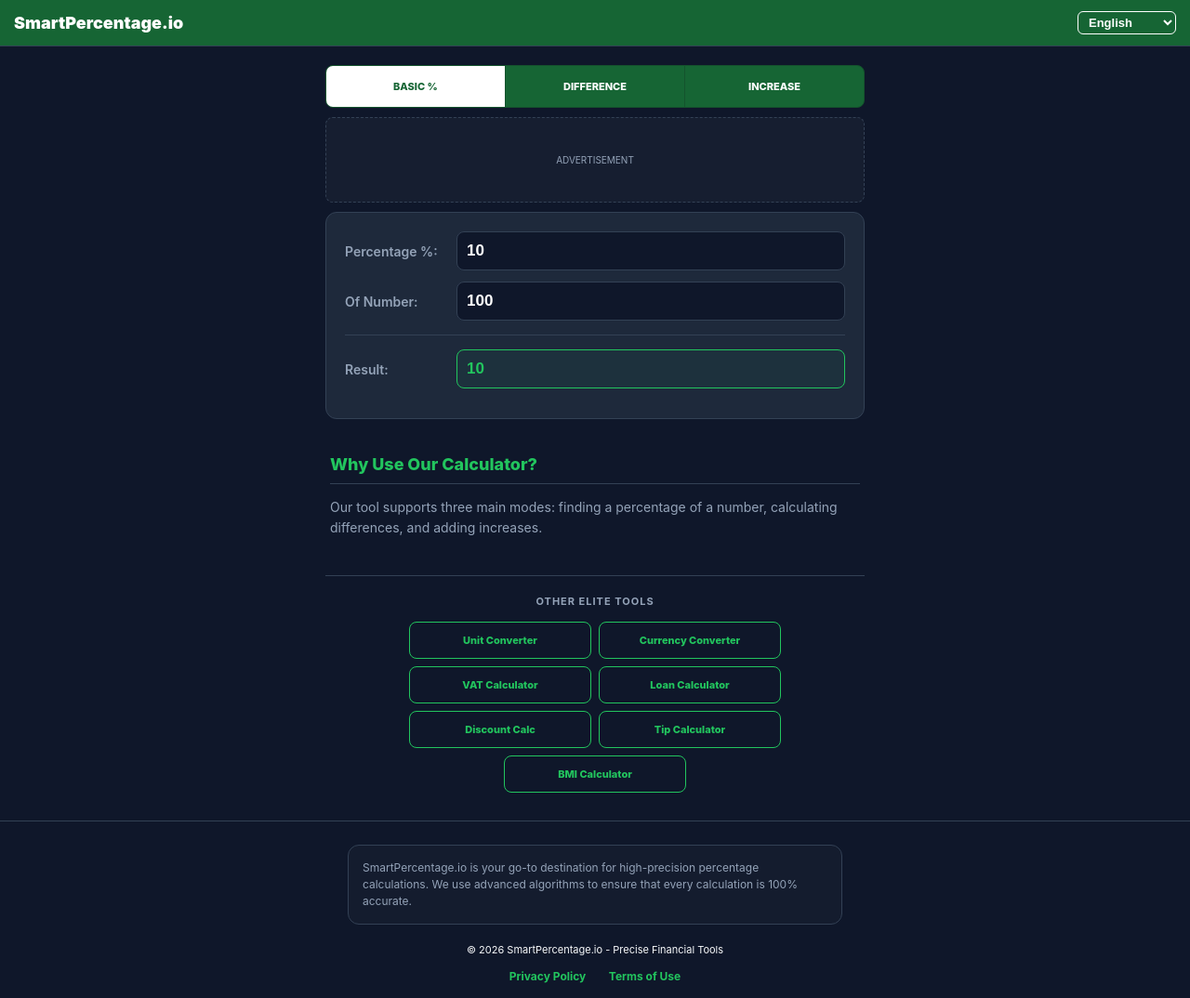
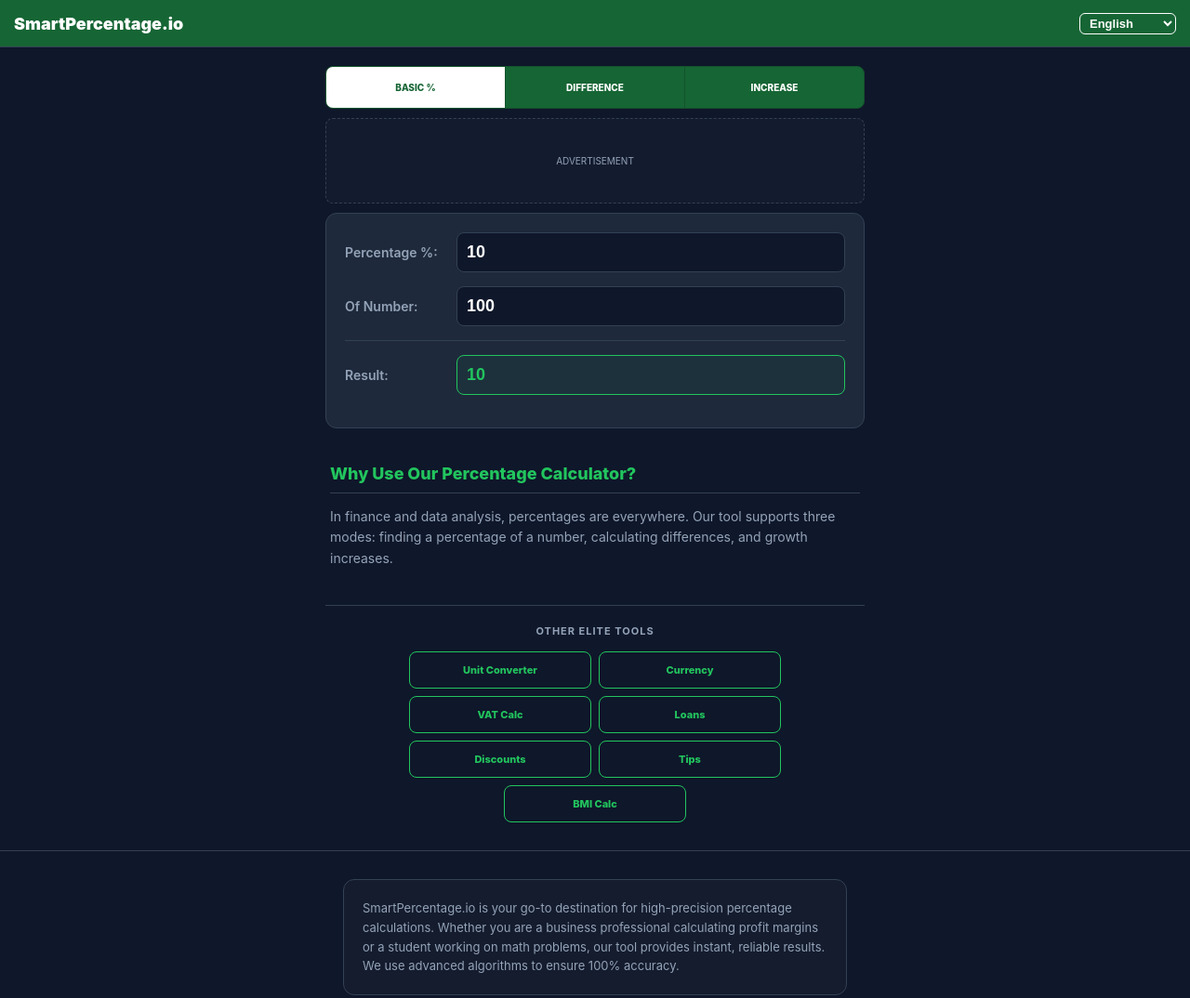
Before and after one commit to smart-converter/percentage-calculator, a plain HTML site: page index.htm in a window 1280 px wide. Shown: the top 1074 px of the page at 93% size. Drawn offline with Linux system fonts and the light colour scheme.

Commit message:
Update index.htm

```diff
--- a/index.htm
+++ b/index.htm
@@ -2,49 +2,48 @@
 <html lang="en">
 <head>
     <meta charset="UTF-8">
-    <meta name="viewport" content="width=device-width, initial-scale=1.0">
-    <title>Percentage Calculator Pro - Fast & Accurate Online Tool</title>
+    <meta name="viewport" content="width=device-width, initial-scale=1.0, maximum-scale=1.0, user-scalable=no">
+    <title>Percentage Calculator Pro - Fast & Accurate</title>
     <style>
         :root {
             --bg-dark: #0f172a;
             --card-bg: #1e293b;
             --accent-green: #22c55e;
             --text-light: #f8fafc;
-            --text-muted: #94a3b8; /* Зробив трохи м'якшим як у Unit */
+            --text-muted: #94a3b8;
             --border-color: #334155;
-            --border-glow: rgba(255, 255, 255, 0.1);
         }
 
         body { font-family: -apple-system, system-ui, sans-serif; margin: 0; padding: 0; background-color: var(--bg-dark); color: var(--text-light); -webkit-font-smoothing: antialiased; }
 
-        .top-header { background-color: #166534; padding: 12px 15px; display: flex; align-items: center; justify-content: space-between; border-bottom: 1px solid var(--border-color); }
+        .top-header { background-color: #166534; padding: 0 15px; height: 50px; display: flex; align-items: center; justify-content: space-between; border-bottom: 1px solid var(--border-color); }
         .top-header h1 { margin: 0; font-size: 18px; font-weight: 900; color: white; }
-        .lang-switcher { background: transparent; border: 1px solid white; color: white; padding: 3px 7px; border-radius: 6px; font-size: 13px; cursor: pointer; font-weight: 700; }
+        .lang-switcher { background: transparent; border: 1px solid white; color: white; padding: 2px 6px; border-radius: 6px; font-size: 13px; cursor: pointer; font-weight: 700; outline: none; }
+        .lang-switcher option { color: #333; }
 
-        .container { max-width: 600px; margin: 0 auto; padding: 10px; box-sizing: border-box; min-height: 100vh; }
+        .container { max-width: 600px; margin: 0 auto; padding: 10px; box-sizing: border-box; }
 
         .tabs-grid {
             display: grid; grid-template-columns: repeat(3, 1fr); gap: 1px;
             background-color: #14532d; border: 1px solid #14532d;
             margin: 10px 0; border-radius: 8px; overflow: hidden;
         }
-        .tab { background: #166534; color: #fff; height: 44px; text-align: center; cursor: pointer; font-size: 11px; font-weight: 800; text-transform: uppercase; display: flex; align-items: center; justify-content: center; border: none; }
+        .tab { background: #166534; color: #fff; height: 44px; text-align: center; cursor: pointer; font-size: 10px; font-weight: 800; text-transform: uppercase; display: flex; align-items: center; justify-content: center; border: none; }
         .tab.active { background: #fff; color: #166534; }
 
         .ad-space {
-            background: rgba(255, 255, 255, 0.03); border: 1px dashed var(--border-color);
+            background: rgba(255, 255, 255, 0.02); border: 1px dashed var(--border-color);
             margin: 10px 0; text-align: center; color: var(--text-muted);
             font-size: 10px; height: 90px; display: flex; align-items: center; justify-content: center; border-radius: 8px;
         }
 
         .converter-box { border: 1px solid var(--border-color); padding: 20px; background: var(--card-bg); border-radius: 12px; }
-        .row { display: flex; align-items: center; margin-bottom: 12px; }
+        .row { display: flex; align-items: center; margin-bottom: 15px; }
         .row label { width: 120px; font-size: 14px; color: var(--text-muted); font-weight: 600; }
 
-        /* ТУТ ВИПРАВЛЕНО НА СТИЛЬ UNIT */
         .input-field {
             flex: 1; padding: 10px; border: 1px solid var(--border-color); border-radius: 8px;
-            font-size: 17px; font-weight: 700; background: #0f172a; color: #fff; outline: none; width: 100%; box-sizing: border-box;
+            font-size: 18px; font-weight: 700; background: #0f172a; color: #fff; outline: none; width: 100%; box-sizing: border-box;
         }
         .res-field { color: var(--accent-green) !important; border-color: var(--accent-green) !important; background: rgba(34, 197, 94, 0.05) !important; }
 
@@ -54,18 +53,16 @@
         .tools-network { padding: 20px 0; text-align: center; border-top: 1px solid var(--border-color); margin-top: 10px; }
         .tools-network h4 { margin: 0 0 15px 0; color: var(--text-muted); font-size: 11px; text-transform: uppercase; letter-spacing: 1px; }
 
-        /* ОБМЕЖЕННЯ ШИРИНИ СІТКИ ЯК У UNIT */
         .tools-grid { display: grid; grid-template-columns: 1fr 1fr; gap: 8px; max-width: 400px; margin: 0 auto; }
         .tool-link-btn { padding: 10px 5px; border: 1px solid var(--accent-green); color: var(--accent-green); text-decoration: none; border-radius: 8px; font-size: 11px; font-weight: 800; display: flex; align-items: center; justify-content: center; height: 40px; box-sizing: border-box; }
         .tool-link-btn:last-child:nth-child(odd) { grid-column: 1 / span 2; justify-self: center; width: calc(50% - 4px); }
 
-        footer { border-top: 1px solid var(--border-color); padding: 25px 15px; text-align: center; }
-        /* КОМПАКТНИЙ ТЕКСТОВИЙ БЛОК */
-        .footer-info-block { border: 1px solid var(--border-color); border-radius: 12px; padding: 15px; margin: 0 auto 20px auto; background: rgba(255, 255, 255, 0.02); text-align: left; max-width: 500px; font-size: 12px; line-height: 1.5; color: var(--text-muted); }
+        footer { border-top: 1px solid var(--border-color); padding: 30px 15px; text-align: center; }
+        .footer-info-block { border: 1px solid var(--border-color); border-radius: 12px; padding: 20px; margin: 0 auto 20px auto; background: rgba(255, 255, 255, 0.02); text-align: left; max-width: 500px; font-size: 13px; line-height: 1.6; color: var(--text-muted); }
         .footer-link { color: var(--accent-green); text-decoration: none; cursor: pointer; padding: 0 10px; font-weight: 700; font-size: 12px; }
 
         .modal { display: none; position: fixed; z-index: 10000; left: 0; top: 0; width: 100%; height: 100%; background: rgba(0,0,0,0.85); overflow-y: auto; }
-        .modal-content { background: var(--card-bg); margin: 10% auto; padding: 25px; width: 85%; max-width: 500px; border-radius: 12px; position: relative; border: 1px solid var(--border-color); color: white; }
+        .modal-content { background: var(--card-bg); margin: 10% auto; padding: 25px; width: 85%; max-width: 500px; border-radius: 12px; position: relative; border: 1px solid var(--border-color); color: white; line-height: 1.6; }
         .close-btn { position: absolute; right: 10px; top: 0; font-size: 32px; cursor: pointer; color: var(--text-muted); }
     </style>
 </head>
@@ -88,7 +85,7 @@
     <div class="converter-box">
         <div id="calc-ui"></div>
         <div class="row" style="margin-top: 15px; border-top: 1px solid var(--border-color); padding-top: 15px;">
-            <label id="lbl-result" for="valOut">Result:</label>
+            <label id="lbl-result">Result:</label>
             <input type="text" id="valOut" class="input-field res-field" readonly>
         </div>
     </div>
@@ -99,12 +96,12 @@
         <h4 id="txt-other-tools">Other Elite Tools</h4>
         <div class="tools-grid">
             <a href="https://smart-converter.github.io/unit-converter/" class="tool-link-btn" id="lnk-unit">Unit Converter</a>
-            <a href="https://smart-converter.github.io/currency-converter/" class="tool-link-btn" id="lnk-cur">Currency Converter</a>
-            <a href="https://smart-converter.github.io/vat-calculator/" class="tool-link-btn" id="lnk-vat">VAT Calculator</a>
-            <a href="https://smart-converter.github.io/loan-calculator/" class="tool-link-btn" id="lnk-loan">Loan Calculator</a>
-            <a href="https://smart-converter.github.io/discount-calculator/" class="tool-link-btn" id="lnk-disc">Discount Calc</a>
-            <a href="https://smart-converter.github.io/tip-calculator/" class="tool-link-btn" id="lnk-tip">Tip Calculator</a>
-            <a href="https://smart-converter.github.io/bmi-calculator/" class="tool-link-btn" id="lnk-bmi">BMI Calculator</a>
+            <a href="https://smart-converter.github.io/currency-converter/" class="tool-link-btn" id="lnk-cur">Currency</a>
+            <a href="https://smart-converter.github.io/vat-calculator/" class="tool-link-btn" id="lnk-vat">VAT Calc</a>
+            <a href="https://smart-converter.github.io/loan-calculator/" class="tool-link-btn" id="lnk-loan">Loans</a>
+            <a href="https://smart-converter.github.io/discount-calculator/" class="tool-link-btn" id="lnk-disc">Discounts</a>
+            <a href="https://smart-converter.github.io/tip-calculator/" class="tool-link-btn" id="lnk-tip">Tips</a>
+            <a href="https://smart-converter.github.io/bmi-calculator/" class="tool-link-btn" id="lnk-bmi">BMI Calc</a>
         </div>
     </div>
 </div>
@@ -127,33 +124,49 @@
         en: {
             res: "Result:", other: "Other Elite Tools", cats: ["Basic %", "Difference", "Increase"],
             l1: "Percentage %", l2: "Of Number", l3: "Initial Value", l4: "Final Value", l5: "Value",
-            unit: "Unit Converter", cur: "Currency Converter", vat: "VAT Calculator", loan: "Loan Calculator", disc: "Discount Calc", tip: "Tip Calculator", bmi: "BMI Calculator",
-            footer: "SmartPercentage.io is your go-to destination for high-precision percentage calculations. We use advanced algorithms to ensure that every calculation is 100% accurate.",
-            seo: `<h2>Why Use Our Calculator?</h2><p>Our tool supports three main modes: finding a percentage of a number, calculating differences, and adding increases.</p>`,
+            unit: "Unit Converter", cur: "Currency", vat: "VAT Calc", loan: "Loans", disc: "Discounts", tip: "Tips", bmi: "BMI Calc",
+            footer: "SmartPercentage.io is your go-to destination for high-precision percentage calculations. Whether you are a business professional calculating profit margins or a student working on math problems, our tool provides instant, reliable results. We use advanced algorithms to ensure 100% accuracy.",
+            seo: `<h2>Why Use Our Percentage Calculator?</h2><p>In finance and data analysis, percentages are everywhere. Our tool supports three modes: finding a percentage of a number, calculating differences, and growth increases.</p>`,
             privacy: "Privacy Policy", terms: "Terms of Use",
-            privText: "<h2>Privacy Policy</h2><p>We do not store any data. All calculations are performed instantly in your browser.</p>",
-            termsText: "<h2>Terms of Use</h2><p>Our tools are for informational purposes. Verify results for critical tasks.</p>"
+            privText: "<h2>Privacy Policy</h2><p>Calculations are performed locally in your browser. No data is stored.</p>",
+            termsText: "<h2>Terms of Use</h2><p>For informational purposes only. Please verify important calculations.</p>"
         },
         uk: {
-            res: "Результат:", other: "Інші інструменти", cats: ["Базовий %", "Різниця", "Приріст"],
+            res: "Результат:", other: "Інші професійні інструменти", cats: ["Базовий %", "Різниця", "Приріст"],
             l1: "Відсоток %", l2: "Від числа", l3: "Початкове", l4: "Кінцеве", l5: "Значення",
             unit: "Конвертер", cur: "Валюти", vat: "ПДВ", loan: "Кредити", disc: "Знижки", tip: "Чайові", bmi: "Індекс маси",
-            footer: "SmartPercentage.io — ваш надійний помічник для розрахунків відсотків. Ми гарантуємо точність кожного обчислення.",
-            seo: `<h2>Навіщо потрібен наш калькулятор?</h2><p>Інструмент підтримує три режими: знаходження відсотка, різниці та приросту.</p>`,
+            footer: "SmartPercentage.io — це ваш надійний помічник для високоточних розрахунків відсотків. Незалежно від того, чи ви професійний фінансист, чи студент, наш інструмент забезпечує миттєві результати. Ми гарантуємо 100% точність кожного обчислення.",
+            seo: `<h2>Навіщо потрібен наш калькулятор?</h2><p>У фінансах та аналізі даних відсотки зустрічаються скрізь. Наш інструмент підтримує знаходження відсотка, різниці та приросту.</p>`,
             privacy: "Конфіденційність", terms: "Умови",
-            privText: "<h2>Конфіденційність</h2><p>Ми не зберігаємо ваші дані. Розрахунки локальні.</p>",
-            termsText: "<h2>Умови використання</h2><p>Інструменти надаються для інформаційних цілей.</p>"
+            privText: "<h2>Політика конфіденційності</h2><p>Розрахунки відбуваються прямо у вашому браузері. Ми не зберігаємо ваші дані.</p>",
+            termsText: "<h2>Умови використання</h2><p>Тільки для інформаційних цілей. Перевіряйте важливі цифри.</p>"
+        },
+        es: {
+            res: "Resultado:", other: "Otras herramientas", cats: ["Básico %", "Diferencia", "Aumento"],
+            l1: "Porcentaje %", l2: "Del número", l3: "Valor inicial", l4: "Valor final", l5: "Valor",
+            unit: "Convertidor", cur: "Moneda", vat: "IVA", loan: "Préstamos", disc: "Descuento", tip: "Propina", bmi: "IMC",
+            footer: "SmartPercentage.io es su destino para cálculos de precisión. Ya sea para negocios o estudios, nuestra herramienta ofrece resultados instantáneos y 100% exactos.",
+            seo: `<h2>¿Por qué usar nuestra calculadora?</h2><p>Admite tres modos principales para finanzas, compras y análisis de datos.</p>`,
+            privacy: "Privacidad", terms: "Términos",
+            privText: "<h2>Privacidad</h2><p>No almacenamos datos. Todo es local.</p>",
+            termsText: "<h2>Términos</h2><p>Uso informativo. Verifique los datos.</p>"
+        },
+        de: {
+            res: "Ergebnis:", other: "Andere Werkzeuge", cats: ["Basis %", "Differenz", "Zunahme"],
+            l1: "Prozent %", l2: "Von Zahl", l3: "Startwert", l4: "Endwert", l5: "Wert",
+            unit: "Konverter", cur: "Währung", vat: "MwSt", loan: "Kredit", disc: "Rabatt", tip: "Trinkgeld", bmi: "BMI",
+            footer: "SmartPercentage.io bietet hochpräzise Prozentrechnungen. Ideal für Business und Bildung, mit 100% mathematischer Genauigkeit.",
+            seo: `<h2>Warum unseren Rechner nutzen?</h2><p>Drei Modi für alle täglichen und geschäftlichen Berechnungen.</p>`,
+            privacy: "Datenschutz", terms: "AGB",
+            privText: "<h2>Datenschutz</h2><p>Keine Datenspeicherung. Lokal im Browser.</p>",
+            termsText: "<h2>AGB</h2><p>Nur zu Informationszwecken.</p>"
         }
     };
 
     let curLang = localStorage.getItem('lang_perc') || 'en';
     let currentTab = 0;
 
-    function changeLang(lang) {
-        curLang = lang;
-        localStorage.setItem('lang_perc', lang);
-        updateUI();
-    }
+    function changeLang(lang) { curLang = lang; localStorage.setItem('lang_perc', lang); updateUI(); }
 
     function updateUI() {
         const l = translations[curLang] || translations.en;
@@ -164,7 +177,6 @@
         document.getElementById('link-privacy').innerText = l.privacy;
         document.getElementById('link-terms').innerText = l.terms;
         document.getElementById('seo-box').innerHTML = l.seo;
-
         document.getElementById('lnk-unit').innerText = l.unit;
         document.getElementById('lnk-cur').innerText = l.cur;
         document.getElementById('lnk-vat').innerText = l.vat;
@@ -172,7 +184,6 @@
         document.getElementById('lnk-disc').innerText = l.disc;
         document.getElementById('lnk-tip').innerText = l.tip;
         document.getElementById('lnk-bmi').innerText = l.bmi;
-
         initTabs();
     }
 
@@ -194,14 +205,14 @@
         const container = document.getElementById('calc-ui');
         let html = '';
         if (currentTab === 0) {
-            html = `<div class="row"><label for="v1">${l.l1}:</label><input type="number" id="v1" class="input-field" value="10" oninput="calc()"></div>
-                    <div class="row"><label for="v2">${l.l2}:</label><input type="number" id="v2" class="input-field" value="100" oninput="calc()"></div>`;
+            html = `<div class="row"><label>${l.l1}:</label><input type="number" id="v1" class="input-field" value="10" oninput="calc()"></div>
+                    <div class="row"><label>${l.l2}:</label><input type="number" id="v2" class="input-field" value="100" oninput="calc()"></div>`;
         } else if (currentTab === 1) {
-            html = `<div class="row"><label for="v1">${l.l3}:</label><input type="number" id="v1" class="input-field" value="100" oninput="calc()"></div>
-                    <div class="row"><label for="v2">${l.l4}:</label><input type="number" id="v2" class="input-field" value="125" oninput="calc()"></div>`;
+            html = `<div class="row"><label>${l.l3}:</label><input type="number" id="v1" class="input-field" value="100" oninput="calc()"></div>
+                    <div class="row"><label>${l.l4}:</label><input type="number" id="v2" class="input-field" value="125" oninput="calc()"></div>`;
         } else {
-            html = `<div class="row"><label for="v1">${l.l5}:</label><input type="number" id="v1" class="input-field" value="100" oninput="calc()"></div>
-                    <div class="row"><label for="v2">${l.l1} (+):</label><input type="number" id="v2" class="input-field" value="20" oninput="calc()"></div>`;
+            html = `<div class="row"><label>${l.l5}:</label><input type="number" id="v1" class="input-field" value="100" oninput="calc()"></div>
+                    <div class="row"><label>${l.l1} (+):</label><input type="number" id="v2" class="input-field" value="20" oninput="calc()"></div>`;
         }
         container.innerHTML = html;
         calc();
@@ -211,11 +222,7 @@
         const a = parseFloat(document.getElementById('v1').value) || 0;
         const b = parseFloat(document.getElementById('v2').value) || 0;
         const out = document.getElementById('valOut');
-        let res = 0;
-        if (currentTab === 0) res = a * (b / 100);
-        else if (currentTab === 1) res = a !== 0 ? ((b - a) / a) * 100 : 0;
-        else res = a + (a * (b / 100));
-
+        let res = (currentTab === 0) ? a * (b / 100) : (currentTab === 1) ? (a !== 0 ? ((b - a) / a) * 100 : 0) : a + (a * (b / 100));
         out.value = currentTab === 1 ? res.toFixed(2) + "%" : res.toLocaleString(undefined, {maximumFractionDigits: 2});
     }
 
```
